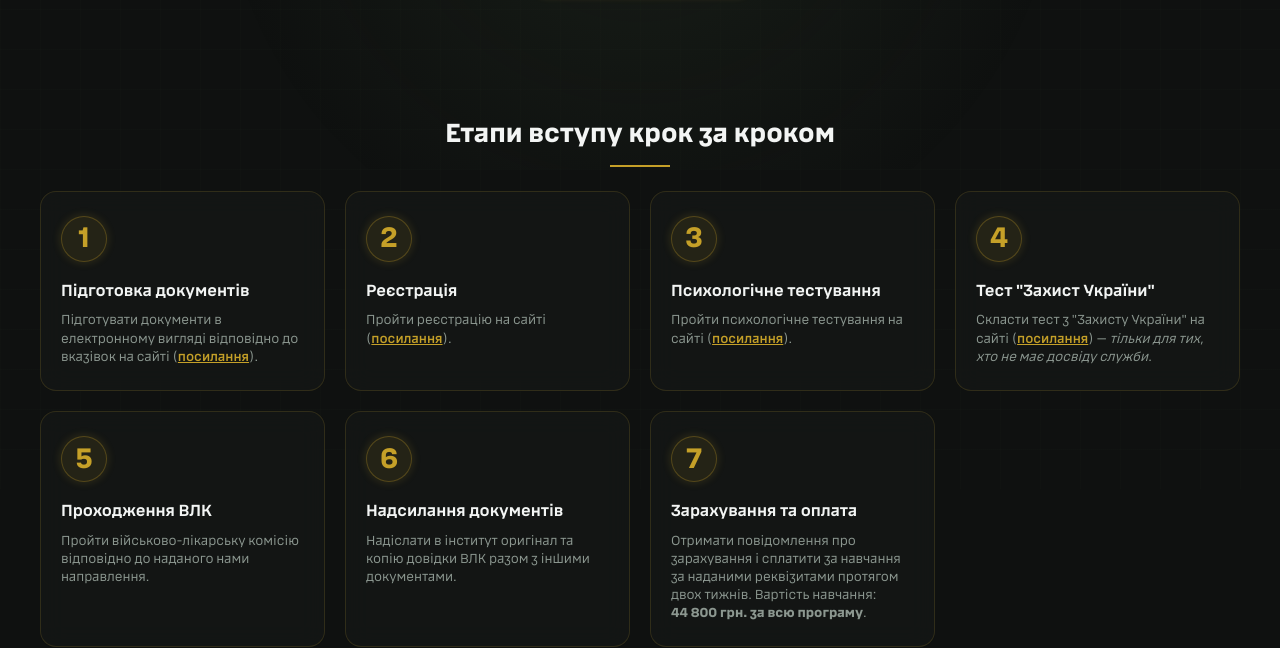
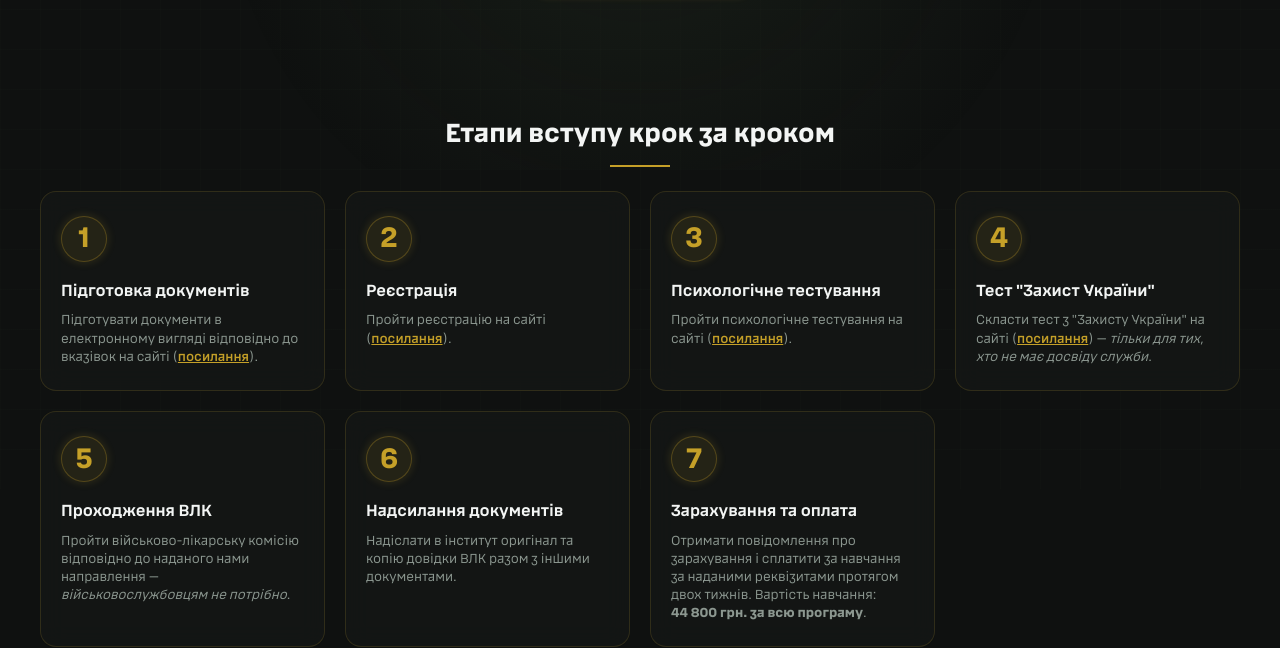
Before and after one commit to primusua-ux/kvp-zvi-faq, a plain HTML site: page index.html in a window 1280 px wide. Shown: the part 311-959 px from the top of the page. Drawn offline with Linux system fonts and the light colour scheme; a web font is replaced by a local one.

Commit message:
feat: clarify that active service members do not need to go through VLK

```diff
--- a/app.js
+++ b/app.js
@@ -72,7 +72,7 @@ const faqData = [
     {
         id: "faq-7",
         category: "vlk",
-        question: "Як проходить військово-лікарська комісія (ВЛК) і де отримати направлення?",
+        question: "Як проходить військово-лікарська комісія (ВЛК) і де отримати направлення? <span style=\"font-weight: 400; font-size: 0.9em; opacity: 0.85; display: inline-block;\">(військовослужбовцям не потрібно)</span>",
         answer: `<p>Процедура проходження медичної комісії наступна:</p>
         <ol>
             <li>Після повного проходження всіх етапів вступу на <a href="https://sites.google.com/view/kvpzvi/" class="step-link" target="_blank" rel="noopener">сайті вступу</a> ми надаємо вам направлення на проходження ВЛК;</li>
--- a/index.html
+++ b/index.html
@@ -87,7 +87,7 @@
                 <div class="roadmap-step">5</div>
                 <div class="roadmap-content">
                     <h3>Проходження ВЛК</h3>
-                    <p>Пройти військово-лікарську комісію відповідно до наданого нами направлення.</p>
+                    <p>Пройти військово-лікарську комісію відповідно до наданого нами направлення — <em>військовослужбовцям не потрібно</em>.</p>
                 </div>
             </div>
             <div class="roadmap-card">
```
